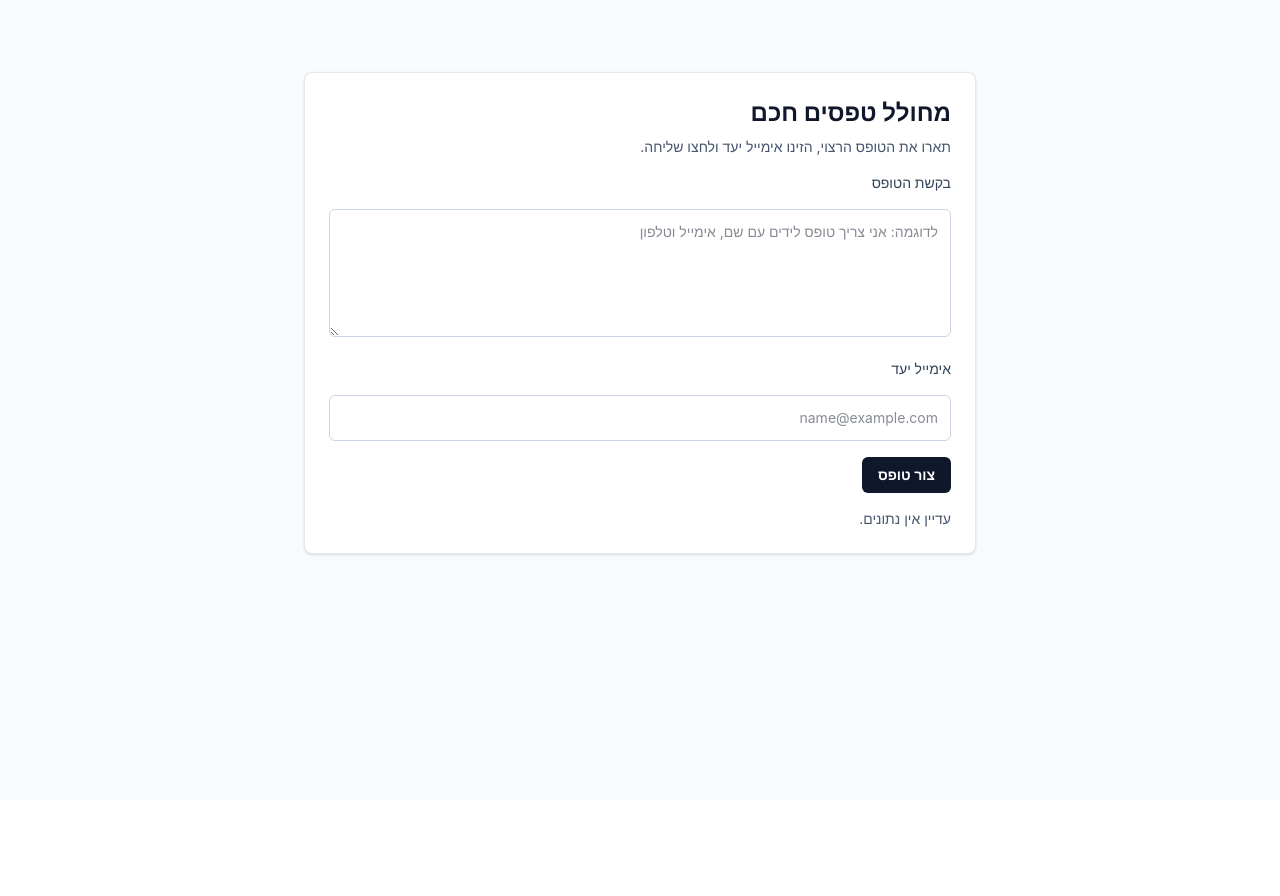
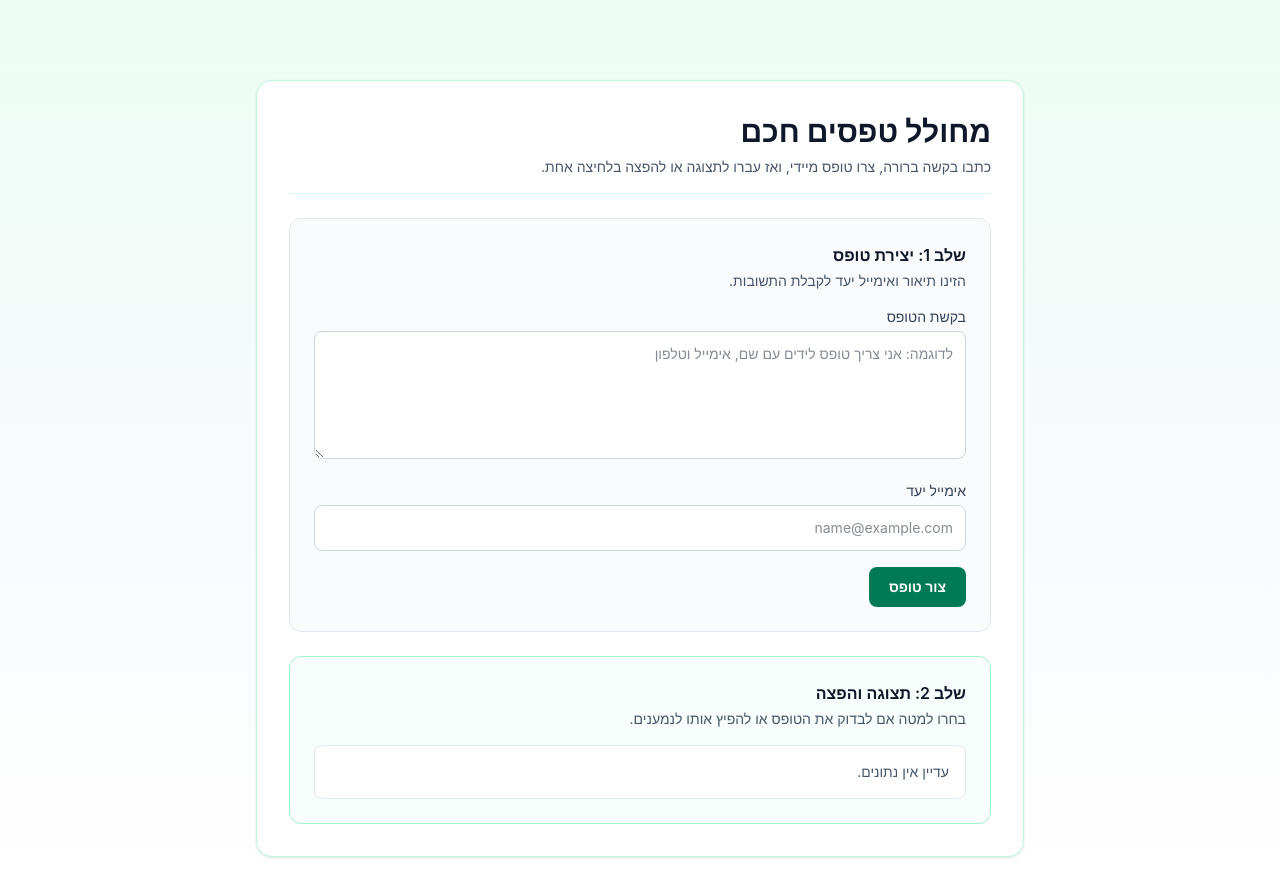
Before and after one commit to leak4256/ai-smart-form-builder, a React (Vite) app in the folder frontend/: page / in a window 1280 px wide. Before the commit the page ends 800 px from the top, so only its background shows below. Built offline with nearby package versions, Linux system fonts and the light colour scheme; no server answers.

Commit message:
feat: update language conventions, enhance FormRequest and FormRenderer components, and fix the UI

```diff
--- a/frontend/src/App.tsx
+++ b/frontend/src/App.tsx
@@ -8,7 +8,7 @@ function App() {
       <Route
         path="/"
         element={
-          <div className="min-h-screen bg-slate-50 px-4 py-8">
+          <div dir="rtl" className="min-h-screen bg-gradient-to-b from-emerald-50 via-slate-50 to-white px-3 py-6 sm:px-6 sm:py-10">
             <FormRequest />
           </div>
         }
@@ -16,8 +16,8 @@ function App() {
       <Route
         path="/form"
         element={
-          <div className="min-h-screen bg-slate-50 px-4 py-8">
-            <main className="mx-auto mt-10 w-full max-w-2xl rounded-lg border border-slate-200 bg-white p-6 shadow-sm">
+          <div dir="rtl" className="min-h-screen bg-gradient-to-b from-emerald-50 via-slate-50 to-white px-3 py-6 sm:px-6 sm:py-10">
+            <main className="mx-auto mt-6 w-full max-w-3xl rounded-2xl border border-emerald-200/70 bg-white/95 p-5 shadow-sm backdrop-blur sm:mt-10 sm:p-8">
               <FormRenderer />
             </main>
           </div>
--- a/frontend/src/components/FormRenderer.tsx
+++ b/frontend/src/components/FormRenderer.tsx
@@ -38,7 +38,7 @@ export default function FormRenderer({ schema }: FormRendererProps) {
         if (!schemaError) {
             schemaError = 'לא נמצאה סכמת טופס להצגה.';
         }
-        return <p className="text-sm text-red-700">{schemaError}</p>;
+        return <p className="rounded-lg border border-red-200 bg-red-50 p-3 text-sm text-red-700">{schemaError}</p>;
     }
 
     const handleSubmit = async (event: FormEvent<HTMLFormElement>) => {
@@ -62,7 +62,7 @@ export default function FormRenderer({ schema }: FormRendererProps) {
             if (!response.ok) {
                 const serverMessage = typeof responseBody === 'object' && responseBody !== null && 'error' in responseBody
                     ? String(responseBody.error)
-                    : `Request failed with status ${response.status}`;
+                    : `הבקשה נכשלה (${response.status})`;
                 throw new Error(serverMessage);
             }
 
@@ -70,7 +70,7 @@ export default function FormRenderer({ schema }: FormRendererProps) {
             showToast('הטופס נשלח בהצלחה', 'success');
         } catch (error) {
             console.error('Error submitting form:', error);
-            const message = error instanceof Error ? error.message : 'Unknown error';
+            const message = error instanceof Error ? error.message : 'שגיאה לא ידועה';
             showToast(`שליחת הטופס נכשלה: ${message}`, 'error');
         } finally {
             setIsLoading(false);
@@ -78,18 +78,21 @@ export default function FormRenderer({ schema }: FormRendererProps) {
     }
 
     if (!resolvedSchema.fields?.length) {
-        return <p className="text-sm text-red-700">סכמת הטופס אינה מכילה שדות להצגה.</p>;
+        return <p className="rounded-lg border border-red-200 bg-red-50 p-3 text-sm text-red-700">סכמת הטופס אינה מכילה שדות להצגה.</p>;
     }
 
+    const fieldClass =
+        'w-full rounded-lg border border-slate-300 bg-white px-3 py-3 text-sm text-slate-900 outline-none transition focus:border-emerald-500 focus:ring-2 focus:ring-emerald-100';
+
     return (
-        <form onSubmit={handleSubmit} className="space-y-4">
+        <form onSubmit={handleSubmit} className="space-y-4" dir="rtl">
             {
                 resolvedSchema.fields.map(field => (
 
                     <div key={field.id}>
-                        <label htmlFor={field.id} className="block text-sm font-medium text-slate-700">
+                        <label htmlFor={field.id} className="mb-1 block text-sm font-medium text-slate-700">
                             {field.label}
-                            {field.required && <span className="text-red-500 ml-1" aria-label="required">*</span>}
+                            {field.required && <span className="ms-1 text-red-500" aria-label="required">*</span>}
                         </label>
                         {field.type !== 'select' ? (
                             <input
@@ -98,14 +101,14 @@ export default function FormRenderer({ schema }: FormRendererProps) {
                                 type={field.type}
                                 required={field.required}
                                 onChange={(event) => setFormData({ ...formData, [field.id]: event.target.value })}
-                                className="w-full rounded-md border border-slate-300 p-3 text-sm text-slate-900 outline-none focus:border-slate-500" />
+                                className={fieldClass} />
                         ) : (
                             <select
                                 id={field.id}
                                 name={field.id}
                                 required={field.required}
                                 onChange={(event) => setFormData({ ...formData, [field.id]: event.target.value })}
-                                className="w-full rounded-md border border-slate-300 p-3 text-sm text-slate-900 outline-none focus:border-slate-500"
+                                className={fieldClass}
                             >
                                 {field.options?.map((option, index) => (
                                     <option key={index} value={option}>
@@ -122,7 +125,7 @@ export default function FormRenderer({ schema }: FormRendererProps) {
             <button
                 type="submit"
                 disabled={isLoading}
-                className="rounded-md bg-slate-900 px-4 py-2 text-sm font-semibold text-white hover:bg-slate-700 disabled:cursor-not-allowed disabled:bg-slate-400"
+                className="rounded-lg bg-emerald-700 px-5 py-2.5 text-sm font-semibold text-white transition hover:bg-emerald-800 disabled:cursor-not-allowed disabled:bg-emerald-300"
             >
                 {isLoading ? 'שולח...' : 'שליחה'}
             </button>
--- a/frontend/src/components/FormRequest.tsx
+++ b/frontend/src/components/FormRequest.tsx
@@ -4,6 +4,8 @@ import FormRenderer from './FormRenderer';
 import { useToast } from '../context/ToastContext';
 import type { FormSchema } from '../types/form';
 import { buildApiUrl } from '../config/api';
+
+type ActiveTab = 'preview' | 'distribution';
 
 export default function FormRequest() {
     const [userPrompt, setUserPrompt] = useState('');
@@ -12,16 +14,18 @@ export default function FormRequest() {
     const [schema, setSchema] = useState<FormSchema>();
     const [shareableUrl, setShareableUrl] = useState('');
     const [isLoading, setIsLoading] = useState(false);
+    const [isDistributing, setIsDistributing] = useState(false);
+    const [activeTab, setActiveTab] = useState<ActiveTab>('preview');
     const [loadingMessage, setLoadingMessage] = useState('עדיין אין נתונים.');
     const { showToast } = useToast();
-    const formRendererSectionRef = useRef<HTMLElement | null>(null);
+    const workspaceSectionRef = useRef<HTMLElement | null>(null);
 
     useEffect(() => {
         if (!schema) {
             return;
         }
 
-        formRendererSectionRef.current?.scrollIntoView({ behavior: 'smooth', block: 'start' });
+        workspaceSectionRef.current?.scrollIntoView({ behavior: 'smooth', block: 'start' });
     }, [schema]);
 
     const distributeForm = async (event: FormEvent<HTMLFormElement>) => {
@@ -51,6 +55,7 @@ export default function FormRequest() {
         }
 
         try {
+            setIsDistributing(true);
             const response = await fetch(buildApiUrl('/distribute-form'), {
                 method: 'POST',
                 headers: { 'Content-Type': 'application/json' },
@@ -89,15 +94,18 @@ export default function FormRequest() {
         } catch (error) {
             const message = error instanceof Error ? error.message : 'שגיאה לא ידועה';
             showToast(`ההפצה נכשלה: ${message}`, 'error');
+        } finally {
+            setIsDistributing(false);
         }
     };
 
     const generateForm = async (event: FormEvent<HTMLFormElement>) => {
         event.preventDefault();
         setIsLoading(true);
-        setLoadingMessage('טוען...');
+        setLoadingMessage('מייצר את הטופס...');
         setSchema(undefined);
         setShareableUrl('');
+        setActiveTab('preview');
 
         try {
             const response = await fetch(buildApiUrl('/generate-form'), {
@@ -106,7 +114,7 @@ export default function FormRequest() {
                 body: JSON.stringify({ prompt: userPrompt, targetEmail })
             });
             if (!response.ok) {
-                throw new Error(`Request failed with status ${response.status}`);
+                throw new Error(`הבקשה נכשלה (${response.status})`);
             }
 
             const data = await response.json();
@@ -122,7 +130,7 @@ export default function FormRequest() {
             console.log('Received schema:', schemaWithTargetEmail);
             showToast('הטופס נוצר בהצלחה', 'success');
         } catch (error) {
-            const message = error instanceof Error ? error.message : 'Unknown error';
+            const message = error instanceof Error ? error.message : 'שגיאה לא ידועה';
             setLoadingMessage(`שגיאה: ${message}`);
             console.error('Error fetching form schema:', error);
             showToast(`יצירת הטופס נכשלה: ${message}`, 'error');
@@ -131,13 +139,30 @@ export default function FormRequest() {
         }
     };
 
+    const tabButtonClass = (tab: ActiveTab) =>
+        `rounded-lg px-4 py-2 text-sm font-semibold transition ${
+            activeTab === tab
+                ? 'bg-emerald-700 text-white shadow-sm'
+                : 'bg-white text-slate-700 hover:bg-emerald-50'
+        }`;
+
+    const fieldClass =
+        'w-full rounded-lg border border-slate-300 bg-white px-3 py-3 text-sm text-slate-900 outline-none transition focus:border-emerald-500 focus:ring-2 focus:ring-emerald-100';
+
     return (
-        <main className="mx-auto mt-10 w-full max-w-2xl rounded-lg border border-slate-200 bg-white p-6 shadow-sm">
-            <h1 className="mb-2 text-2xl font-bold text-slate-900">מחולל טפסים חכם</h1>
-            <p className="mb-4 text-sm text-slate-600">תארו את הטופס הרצוי, הזינו אימייל יעד ולחצו שליחה.</p>
+        <main className="mx-auto mt-6 w-full max-w-3xl rounded-2xl border border-emerald-200/70 bg-white/95 p-5 shadow-sm backdrop-blur sm:mt-10 sm:p-8">
+            <header className="mb-6 border-b border-emerald-100 pb-4">
+                <h1 className="text-2xl font-bold text-slate-900 sm:text-3xl">מחולל טפסים חכם</h1>
+                <p className="mt-2 text-sm text-slate-600">כתבו בקשה ברורה, צרו טופס מיידי, ואז עברו לתצוגה או להפצה בלחיצה אחת.</p>
+            </header>
+
+            <section className="rounded-xl border border-slate-200 bg-slate-50/70 p-4 sm:p-6">
+                <h2 className="mb-1 text-base font-semibold text-slate-900">שלב 1: יצירת טופס</h2>
+                <p className="mb-4 text-sm text-slate-600">הזינו תיאור ואימייל יעד לקבלת התשובות.</p>
 
                 <form onSubmit={generateForm} className="space-y-4">
-                <label htmlFor="formRequest" className="block text-sm font-medium text-slate-700">
+                    <div>
+                        <label htmlFor="formRequest" className="mb-1 block text-sm font-medium text-slate-700">
                             בקשת הטופס
                         </label>
                         <textarea
@@ -146,10 +171,12 @@ export default function FormRequest() {
                             onChange={(event) => setUserPrompt(event.target.value)}
                             placeholder="לדוגמה: אני צריך טופס לידים עם שם, אימייל וטלפון"
                             required
-                    className="h-32 w-full rounded-md border border-slate-300 p-3 text-sm text-slate-900 outline-none focus:border-slate-500"
+                            className={`${fieldClass} h-32`}
                         />
+                    </div>
 
-                <label htmlFor="targetEmail" className="block text-sm font-medium text-slate-700">
+                    <div>
+                        <label htmlFor="targetEmail" className="mb-1 block text-sm font-medium text-slate-700">
                             אימייל יעד
                         </label>
                         <input
@@ -159,24 +186,53 @@ export default function FormRequest() {
                             onChange={(event) => setTargetEmail(event.target.value)}
                             placeholder="name@example.com"
                             required
-                    className="w-full rounded-md border border-slate-300 p-3 text-sm text-slate-900 outline-none focus:border-slate-500"
+                            className={fieldClass}
                         />
-
+                    </div>
 
                     <button
                         type="submit"
                         disabled={isLoading}
-                    className="rounded-md bg-slate-900 px-4 py-2 text-sm font-semibold text-white hover:bg-slate-700 disabled:cursor-not-allowed disabled:bg-slate-400"
+                        className="rounded-lg bg-emerald-700 px-5 py-2.5 text-sm font-semibold text-white transition hover:bg-emerald-800 disabled:cursor-not-allowed disabled:bg-emerald-300"
                     >
                         {isLoading ? 'עובד על זה...' : 'צור טופס'}
                     </button>
                 </form>
+            </section>
 
+            <section ref={workspaceSectionRef} className="mt-6 rounded-xl border border-emerald-200 bg-emerald-50/40 p-4 sm:p-6">
+                <div className="mb-4 flex items-center justify-between gap-2">
+                    <div>
+                        <h2 className="text-base font-semibold text-slate-900">שלב 2: תצוגה והפצה</h2>
+                        <p className="mt-1 text-sm text-slate-600">בחרו למטה אם לבדוק את הטופס או להפיץ אותו לנמענים.</p>
+                    </div>
+                    {schema && <span className="rounded-full bg-emerald-100 px-3 py-1 text-xs font-semibold text-emerald-900">הטופס מוכן</span>}
+                </div>
 
-            {shareableUrl && (
-                <section className="mt-6 rounded-md border border-slate-200 bg-slate-50 p-4">
+                {!schema ? (
+                    <div className="rounded-lg border border-slate-200 bg-white p-4 text-sm text-slate-600">
+                        {loadingMessage}
+                    </div>
+                ) : (
+                    <>
+                        <div className="mb-4 flex gap-2 rounded-xl border border-emerald-100 bg-white p-2">
+                            <button type="button" onClick={() => setActiveTab('preview')} className={tabButtonClass('preview')}>
+                                תצוגת הטופס
+                            </button>
+                            <button type="button" onClick={() => setActiveTab('distribution')} className={tabButtonClass('distribution')}>
+                                הפצה
+                            </button>
+                        </div>
+
+                        {activeTab === 'preview' ? (
+                            <section className="rounded-xl border border-slate-200 bg-white p-4">
+                                <p className="mb-3 text-sm text-slate-600">כאן אפשר לבדוק איך הטופס נראה לפני שליחה לנמענים.</p>
+                                <FormRenderer schema={schema} />
+                            </section>
+                        ) : (
+                            <section className="rounded-xl border border-slate-200 bg-white p-4">
                                 <form onSubmit={distributeForm} className="space-y-3">
-                        <label htmlFor="mailingList" className="block text-sm font-medium text-slate-700">
+                                    <label htmlFor="mailingList" className="mb-1 block text-sm font-medium text-slate-700">
                                         רשימת תפוצה
                                     </label>
                                     <textarea
@@ -184,36 +240,32 @@ export default function FormRequest() {
                                         value={mailingList}
                                         onChange={(event) => setMailingList(event.target.value)}
                                         placeholder="name1@example.com, name2@example.com"
-                            className="h-24 w-full rounded-md border border-slate-300 bg-white p-3 text-sm text-slate-900 outline-none focus:border-slate-500"
+                                        className={`${fieldClass} h-24`}
                                     />
 
                                     <button
                                         type="submit"
-                            className="rounded-md bg-slate-900 px-4 py-2 text-sm font-semibold text-white hover:bg-slate-700"
+                                        disabled={isDistributing}
+                                        className="rounded-lg bg-emerald-700 px-5 py-2.5 text-sm font-semibold text-white transition hover:bg-emerald-800 disabled:cursor-not-allowed disabled:bg-emerald-300"
                                     >
-                            הפצה
+                                        {isDistributing ? 'מפיץ...' : 'הפצה'}
                                     </button>
                                 </form>
 
-                    <h2 className="mb-2 mt-4 text-sm font-semibold text-slate-900">קישור לשיתוף הטופס</h2>
+                                <h3 className="mb-2 mt-4 text-sm font-semibold text-slate-900">קישור לשיתוף הטופס</h3>
                                 <p className="mb-2 text-sm text-slate-600">אפשר להעתיק ולשתף את הקישור הבא:</p>
                                 <input
                                     type="text"
                                     readOnly
                                     value={shareableUrl}
-                        className="w-full rounded-md border border-slate-300 bg-white p-2 text-xs text-slate-900"
+                                    className="w-full rounded-lg border border-slate-300 bg-slate-50 p-2 text-xs text-slate-900"
                                     onFocus={(event) => event.currentTarget.select()}
                                 />
                             </section>
                         )}
-                        {!schema ? (
-                <p className="mt-4 text-sm text-slate-600">{loadingMessage}</p>
-            ) : (
-                <section ref={formRendererSectionRef} className="mt-6 rounded-lg border border-slate-200 bg-slate-50 p-4">
-                    <FormRenderer schema={schema} />
+                    </>
+                )}
             </section>
-            )}
-
         </main>
     );
 }
--- a/frontend/src/components/Toast.tsx
+++ b/frontend/src/components/Toast.tsx
@@ -35,7 +35,7 @@ export default function Toast({ open, message, type, onClose }: ToastProps) {
           onClick={onClose}
           className="rounded px-2 py-1 text-xs font-semibold hover:bg-black/5"
         >
-          Close
+          סגירה
         </button>
       </div>
     </div>
```
Lines whose indentation alone changed are shown as unchanged.
